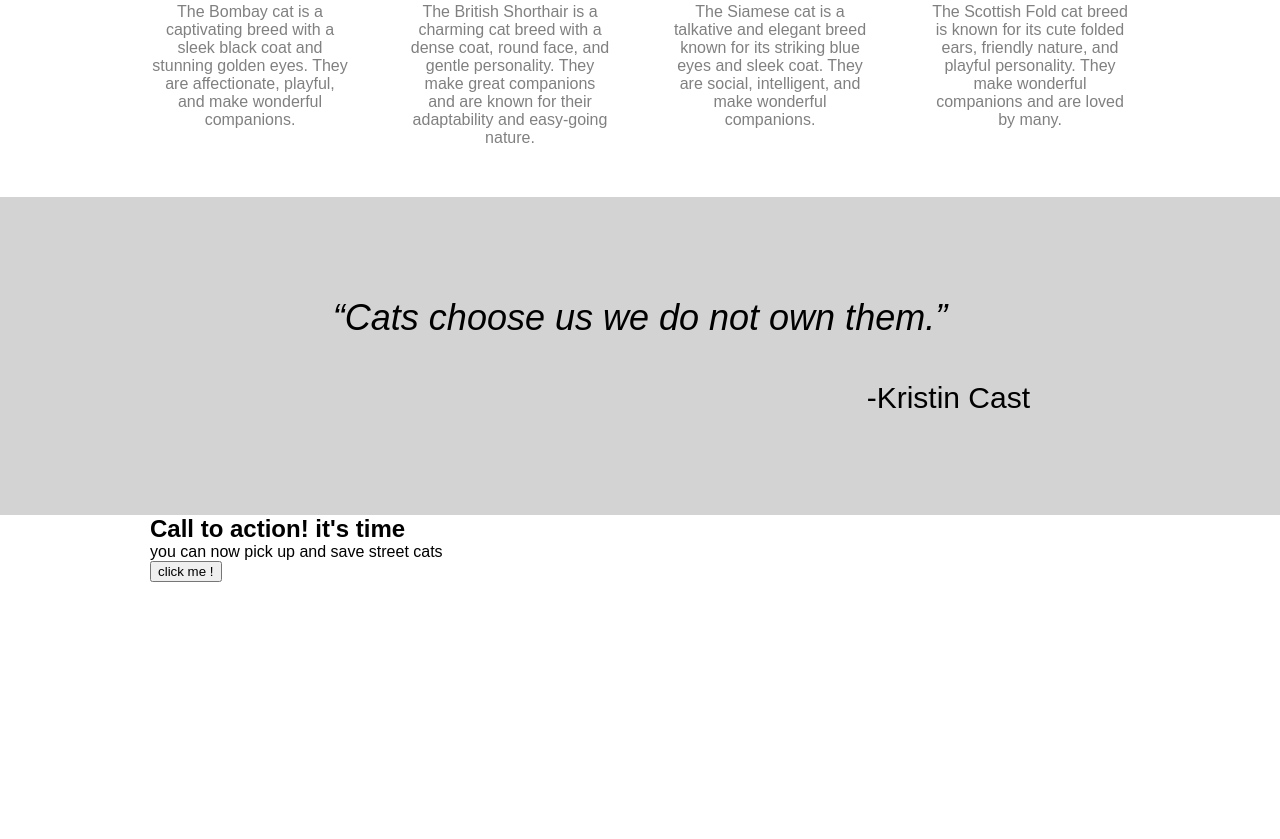
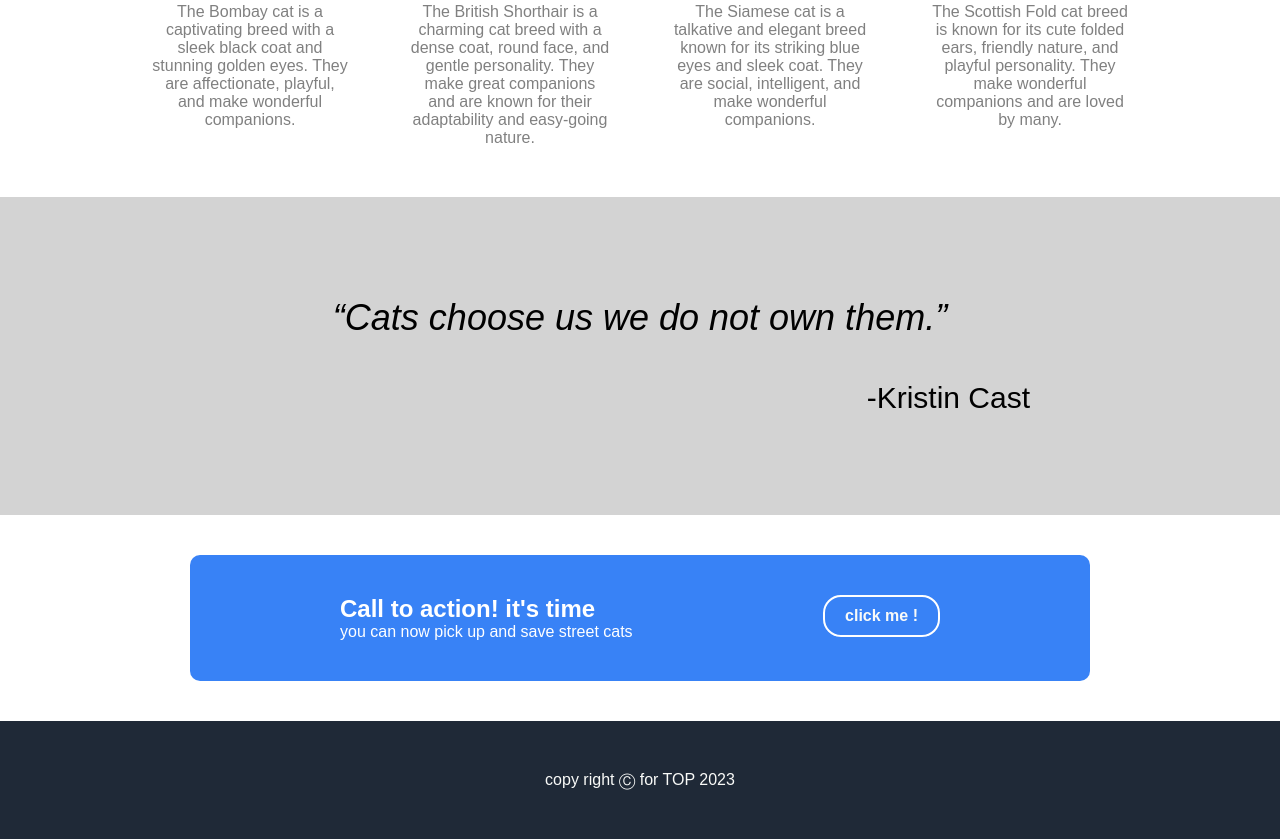
Before and after one commit to Ali-Al-Khuwaja/Landing-Page, a plain HTML site: page index.html in a window 1280 px wide. Shown: the part 889-1728 px from the top of the page. Before the commit the page ends 1471 px from the top, so only its background shows below. Drawn offline with Linux system fonts and the light colour scheme.

Commit message:
add: made the footer

```diff
--- a/index.html
+++ b/index.html
@@ -109,7 +109,16 @@
         </div>
     </section>
 
-
+    <!--site's foot-->
+    <footer>
+        <div class="side-margins">
+            <div >
+                <p>
+                    copy right  Ⓒ  for TOP 2023
+                </p>
+            </div>
+        </div>
+    </footer>
 
 </body>
 </html>
--- a/style.css
+++ b/style.css
@@ -123,3 +123,30 @@ h1{
     background-color: lightgray;
 
 }
+.ad-button{
+    border-radius: 18px;
+    font-size: medium;
+    background-color: #3882F6;
+    padding: 10px 20px 10px 20px;
+    border: 2px solid white;
+    color: #F9FAF8;
+    font-weight: bold;
+}
+.ad-card{
+    display: flex;
+    justify-content: space-between ;
+    padding: 40px;
+    color: white;
+    background-color: #3882F6;
+    border-radius: 10px;
+    margin: 40px;
+    padding-right: 150px;
+    padding-left: 150px;
+}
+footer{
+    text-align: center;
+    background-color: #1F2937;
+    padding: 50px;
+    color: #F9FAF8;
+    font-weight: lighter;
+}
```
